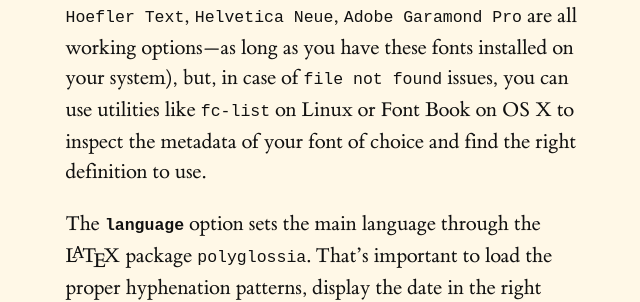
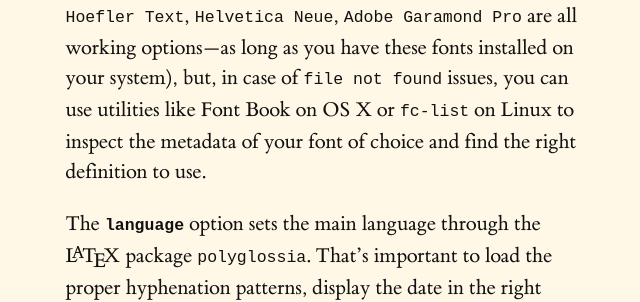
Before and after one commit to mrzool/mrzool.github.io, a Jekyll site: the page built from _posts/2015-11-24-typesetting-automation.md, in a window 1280 px wide and 900 px high, scrolled down 5631 px. Shown: the part 195-497 px from the top of the window, without its empty margins (252-892 px from the left). Built offline with Jekyll 4.4.1, drawn with Linux system fonts in a browser that asks for light colours.

Commit message:
Consistency

```diff
--- a/_posts/2015-11-24-typesetting-automation.md
+++ b/_posts/2015-11-24-typesetting-automation.md
@@ -149,7 +149,7 @@ Everything in there is pretty straightforward. The first three options allow us
 - **`altfont`** sets the font for the recipient's address.
 - **`monofont`** sets the font for code blocks and such.
 
-The best parameter to use here is the *family name* of your chosen font. This is in most cases pretty intuitive (e.g. `Hoefler Text`, `Helvetica Neue`, `Adobe Garamond Pro` are all working options---as long as you have these fonts installed on your system), but, in case of `file not found` issues, you can use utilities like `fc-list` on Linux or Font Book on OS X to inspect the metadata of your font of choice and find the right definition to use.
+The best parameter to use here is the *family name* of your chosen font. This is in most cases pretty intuitive (e.g. `Hoefler Text`, `Helvetica Neue`, `Adobe Garamond Pro` are all working options---as long as you have these fonts installed on your system), but, in case of `file not found` issues, you can use utilities like Font Book on OS X or `fc-list` on Linux to inspect the metadata of your font of choice and find the right definition to use.
 
 The **`language`** option sets the main language through the <span class="latex">L<sup>a</sup>T<sub>e</sub>X</span> package `polyglossia`. That's important to load the proper hyphenation patterns, display the date in the right format (*March 3, 2015* becomes *3. März 2015* with `language` set to `german`), adapt some typographical conventions, and a number of other things. The [package documentation](http://mirror.unicorncloud.org/CTAN/macros/latex/contrib/polyglossia/polyglossia.pdf) [PDF] introduction offers a good overview.
 
```
